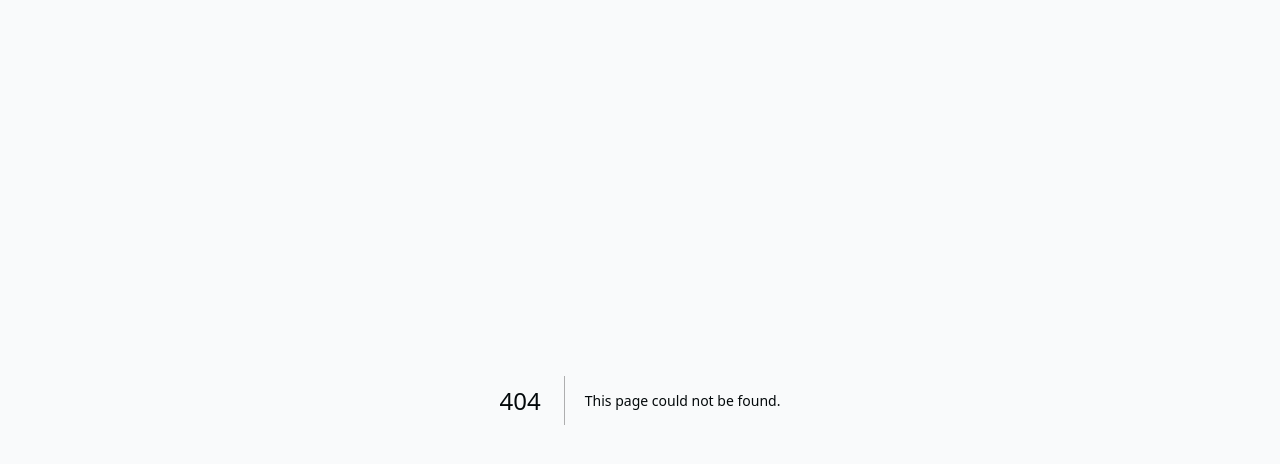
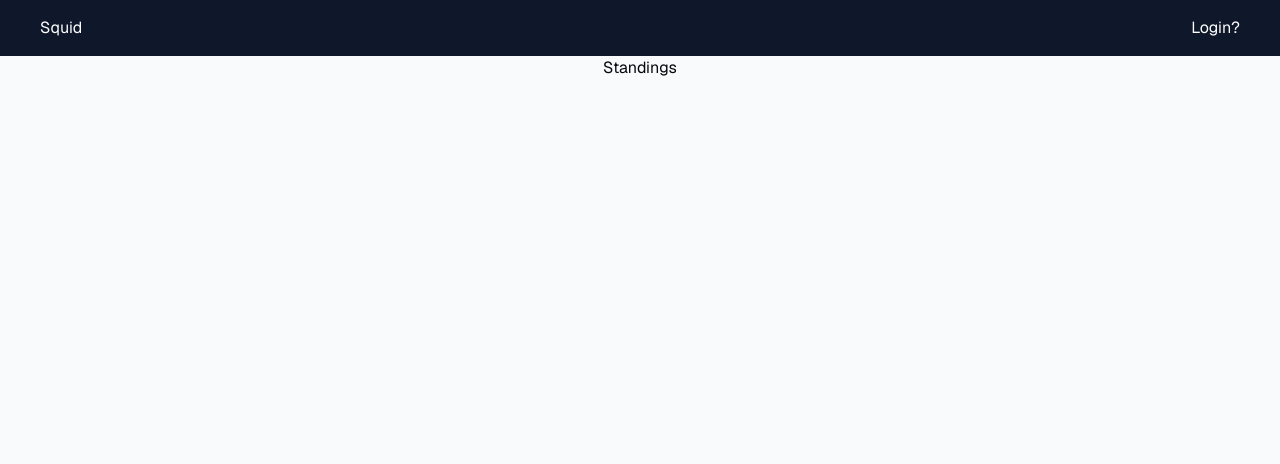
Before and after one commit to samsoncs/project-squid, a Next.js app: page /standings in a window 1280 px wide. Before the commit this address had no page. Shown: the top 464 px of the page. Built offline with nearby package versions, Linux system fonts and the light colour scheme.

Commit message:
adding stuff

```diff
--- a/app/layout.tsx
+++ b/app/layout.tsx
@@ -19,6 +19,12 @@ export default function RootLayout({
   return (
     <html lang="en" className={GeistSans.className}>
       <body className="bg-background text-foreground">
+        <nav className="w-full bg-slate-900 flex py-4 px-10">
+          <div className="w-full max-w-screen-xl mx-auto flex text-white">
+            <div className="grow">Squid</div>
+            <div>Login?</div>
+          </div>
+        </nav>
         <main className="min-h-screen flex flex-col items-center">
           {children}
         </main>
--- /dev/null
+++ b/app/standings/page.tsx
@@ -0,0 +1,5 @@
+"use client";
+
+const Standings = () => <div>Standings</div>;
+
+export default Standings;
```
Also changed, not shown: 1 other file (tests, documents, lock files or other folders).
